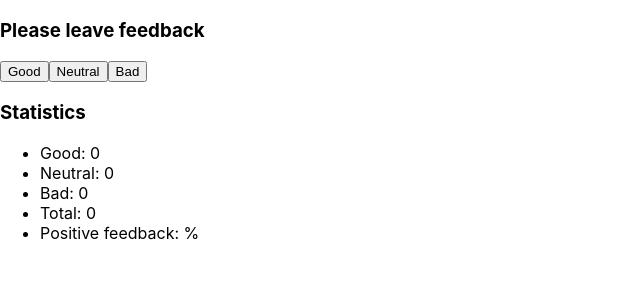
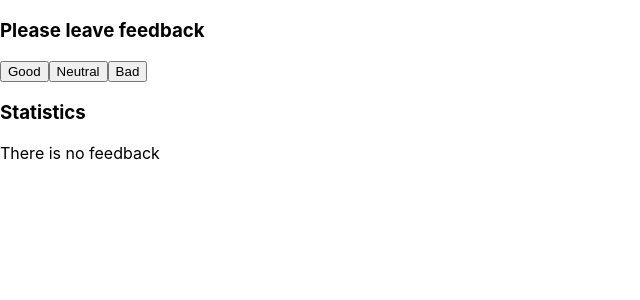
Before and after one commit to OstafiichukO/goit-react-hw-04-feedback, a React (Create React App) app: page / in a window 1280 px wide. Shown: the top 300 px of the page, without its empty margins (0-640 px from the left). Built offline with nearby package versions, Linux system fonts and the light colour scheme.

Commit message:
округлил %

```diff
--- a/src/App.js
+++ b/src/App.js
@@ -50,13 +50,17 @@ class App extends Component {
           />
         </Section>
         <Section title="Statistics">
+          {total ? (
             <Statistics
               good={this.state.good}
               neutral={this.state.neutral}
               bad={this.state.bad}
               total={total}
-            feedback={positivePercentage}
+              positivePercentage={Math.round(positivePercentage)}
             />
+          ) : (
+            <Notification message="There is no feedback" />
+          )}
         </Section>
       </div>
     );
```
Lines whose indentation alone changed are shown as unchanged.
